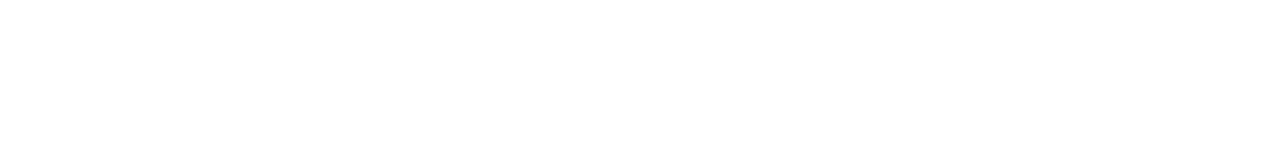
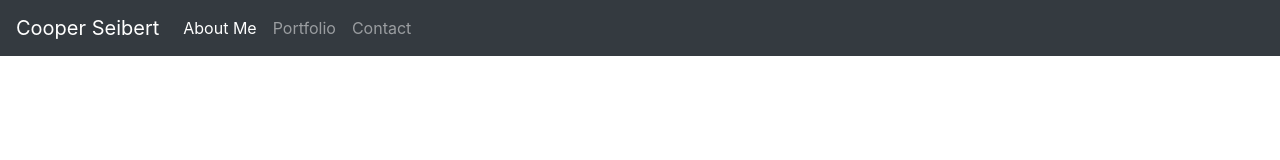
Before and after one commit to cseibert2667/ResponsivePortfolio, a plain HTML site: page index.html in a window 1280 px wide. Drawn offline with nearby package versions, Linux system fonts and the light colour scheme.

Commit message:
basic navbar added

```diff
--- a/index.html
+++ b/index.html
@@ -3,9 +3,38 @@
 <head>
     <meta charset="UTF-8">
     <meta name="viewport" content="width=device-width, initial-scale=1.0">
-    <title>About Me</title>
+    <title>About</title>
+
+    <link rel="stylesheet" href="https://stackpath.bootstrapcdn.com/bootstrap/4.5.0/css/bootstrap.min.css" integrity="sha384-9aIt2nRpC12Uk9gS9baDl411NQApFmC26EwAOH8WgZl5MYYxFfc+NcPb1dKGj7Sk" crossorigin="anonymous">
+    <link rel="stylesheet" href="style.css">
 </head>
 <body>
 
+    <nav class="navbar navbar-expand-lg navbar-dark bg-dark">
+        <a class="navbar-brand" href="#">Cooper Seibert</a>
+        <button class="navbar-toggler" data-toggle="collapse" data-target="#navbarSupportedContent" aria-controls="navbarSupportedContent" aria-expanded="false" aria-label="Toggle navigation">
+          <span class="navbar-toggler-icon"></span>
+        </button>
+
+        <div class="collapse navbar-collapse" id="navbarSupportedContent">
+            <ul class="navbar-nav mr-auto">
+                <li class="nav-item active">
+                    <a class="nav-link" href="index.html">About Me</a>
+                </li>
+                <li class="nav-item">
+                    <a class="nav-link" href="portfolio.html">Portfolio</a>
+                </li>
+                <li class="nav-item">
+                    <a class="nav-link" href="contact.html">Contact</a>
+                </li>
+            </ul>
+        </div>
+    </nav>
+
+
+
+    <script src="https://code.jquery.com/jquery-3.5.1.slim.min.js" integrity="sha384-DfXdz2htPH0lsSSs5nCTpuj/zy4C+OGpamoFVy38MVBnE+IbbVYUew+OrCXaRkfj" crossorigin="anonymous"></script>
+    <script src="https://cdn.jsdelivr.net/npm/popper.js@1.16.0/dist/umd/popper.min.js" integrity="sha384-Q6E9RHvbIyZFJoft+2mJbHaEWldlvI9IOYy5n3zV9zzTtmI3UksdQRVvoxMfooAo" crossorigin="anonymous"></script>
+    <script src="https://stackpath.bootstrapcdn.com/bootstrap/4.5.0/js/bootstrap.min.js" integrity="sha384-OgVRvuATP1z7JjHLkuOU7Xw704+h835Lr+6QL9UvYjZE3Ipu6Tp75j7Bh/kR0JKI" crossorigin="anonymous"></script>
 </body>
 </html>
```
Also changed, not shown: contact.html (+26 -0 lines), portfolio.html (+26 -0 lines), style.css (added).
